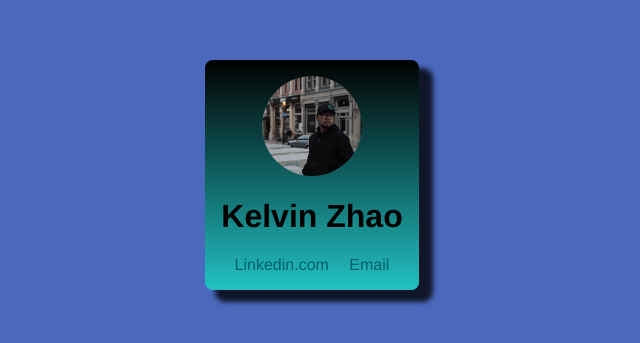
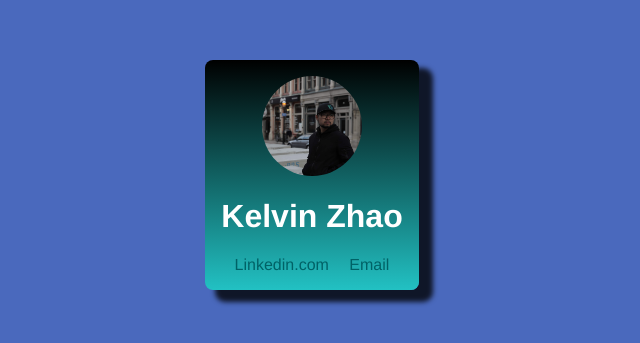
Before and after one commit to vancha994/vancha994.github.io, a plain HTML site: page index.html in a window 1280 px wide. Shown: the part 233-576 px from the top of the page, without its empty margins (328-968 px from the left). Drawn offline with Linux system fonts and the light colour scheme.

Commit message:
Update index.html

```diff
--- a/index.html
+++ b/index.html
@@ -46,7 +46,7 @@ background: linear-gradient(0deg, rgba(34,193,195,1) 0%, rgba(0,0,0,1) 100%);;
 
 
 
-      h1{color: black;
+      h1{color: white;
       }
 
 
```
